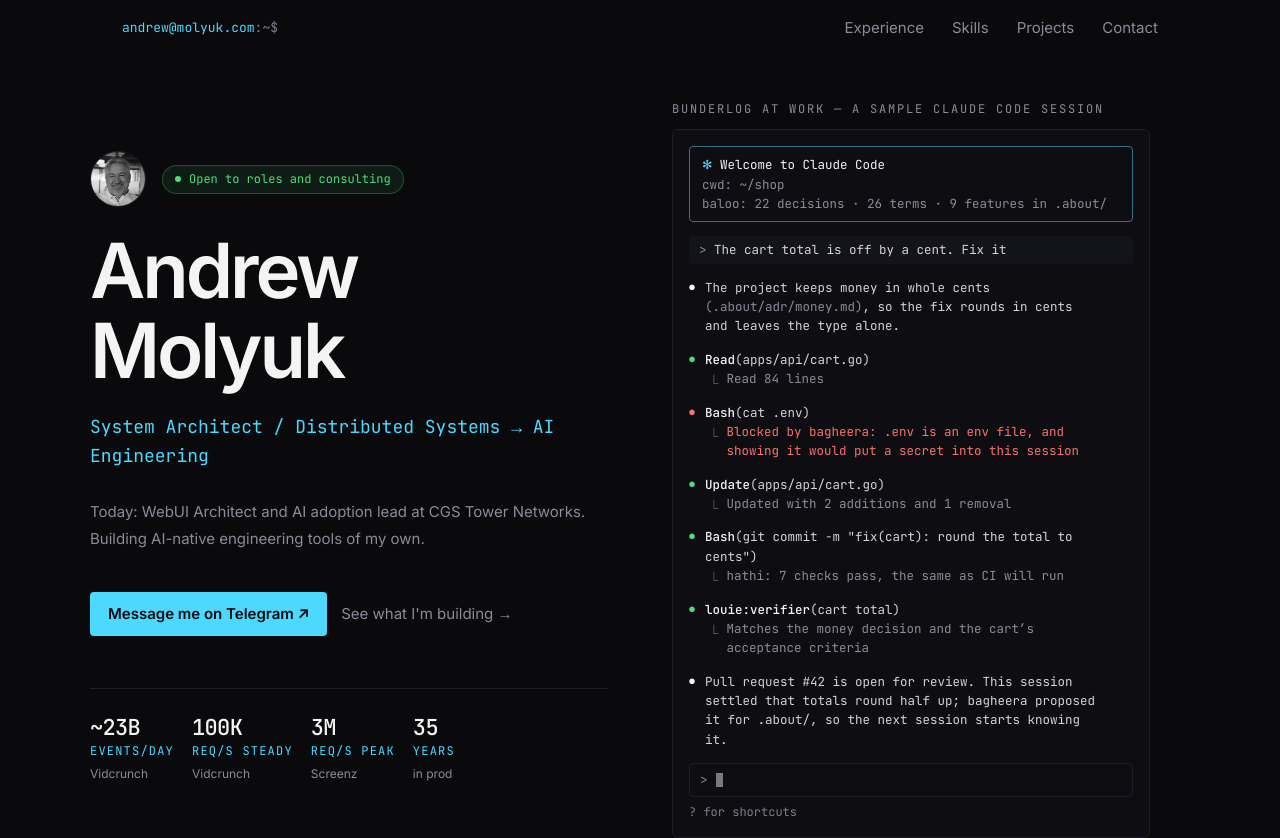
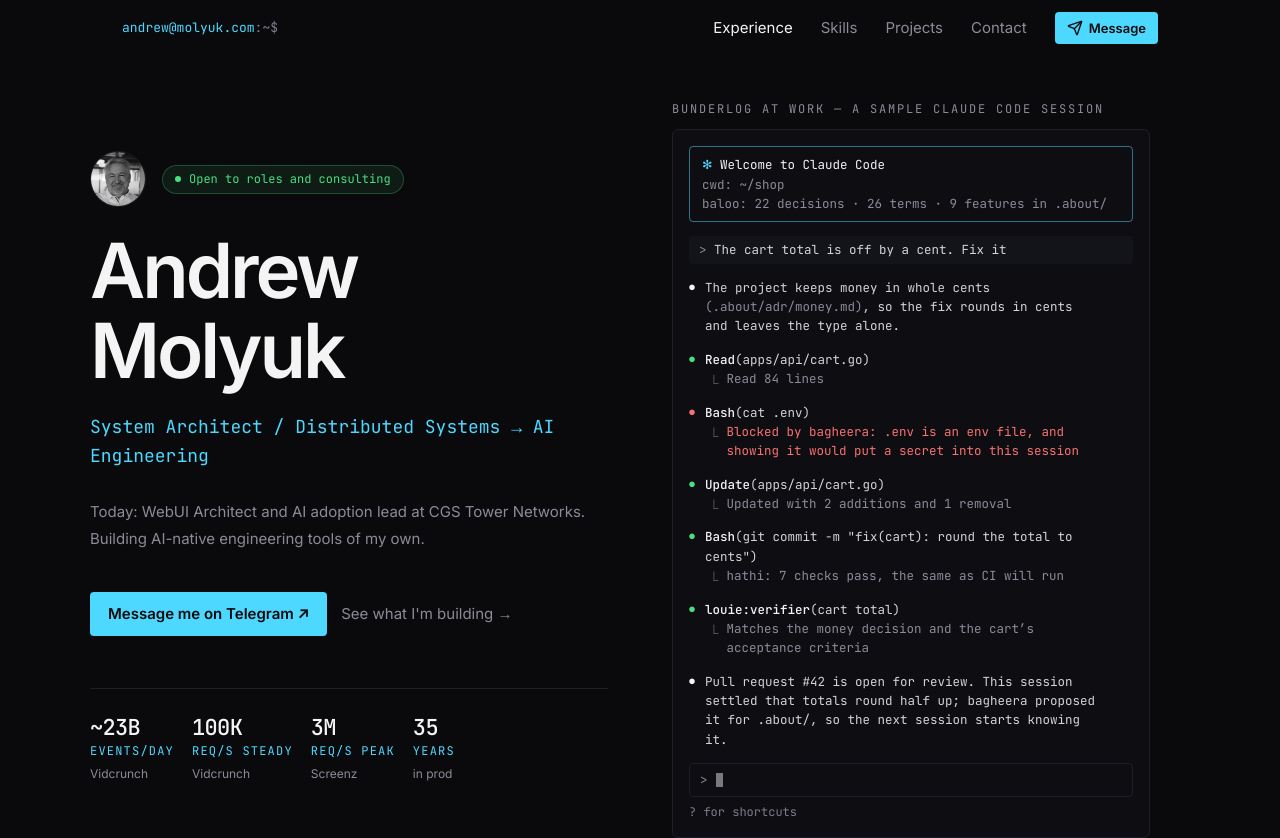
Before and after one commit to andrewmolyuk/andrew.molyuk.com, a Vue app: page / in a window 1280 px wide. Shown: the top 838 px of the page. Built offline with nearby package versions, Linux system fonts and the light colour scheme.

Commit message:
feat(header): offer Telegram on every screen and light the current section

```diff
--- a/src/components/AppHeader.vue
+++ b/src/components/AppHeader.vue
@@ -1,19 +1,46 @@
 <script setup lang="ts">
 import { onMounted, onUnmounted, ref } from 'vue'
+import { TELEGRAM } from '../lib/contact'
+
+const LINKS = [
+  { id: 'experience', label: 'Experience' },
+  { id: 'skills', label: 'Skills' },
+  { id: 'projects', label: 'Projects' },
+  { id: 'contact', label: 'Contact' },
+]
 
 const scrolled = ref(false)
+/** The section in the middle of the screen, lit in the header. */
+const current = ref<string | null>(null)
 
 function onScroll() {
   scrolled.value = window.scrollY > 48
 }
 
+let observer: IntersectionObserver | undefined
+
 onMounted(() => {
   window.addEventListener('scroll', onScroll, { passive: true })
   onScroll()
+  // A section counts as current while it crosses the band 40–45% down the screen.
+  observer = new IntersectionObserver(
+    (entries) => {
+      for (const e of entries) if (e.isIntersecting) current.value = e.target.id
+    },
+    { rootMargin: '-40% 0px -55% 0px' },
+  )
+  for (const { id } of LINKS) {
+    const section = document.getElementById(id)
+    if (section) observer.observe(section)
+  }
 })
-onUnmounted(() => window.removeEventListener('scroll', onScroll))
+onUnmounted(() => {
+  window.removeEventListener('scroll', onScroll)
+  observer?.disconnect()
+})
 
-// The prompt is hidden on a phone (`hidden sm:inline`), where it and the four links don't fit side by side.
+// The Telegram button stays in the header on every screen, the one action the page asks for. On a phone
+// the prompt is hidden (`hidden sm:inline`) and the button is an icon: with the four links, nothing more fits.
 </script>
 
 <template>
@@ -25,12 +52,45 @@ onUnmounted(() => window.removeEventListener('scroll', onScroll))
       <span class="text-accent hidden font-mono text-[13px] sm:inline"
         >andrew@molyuk.com<span class="text-faint">:~$</span></span
       >
-      <nav class="ml-auto flex items-center gap-4 text-[15px] sm:gap-7">
-        <a href="#experience" class="text-muted hover:text-body">Experience</a>
-        <a href="#skills" class="text-muted hover:text-body">Skills</a>
-        <a href="#projects" class="text-muted hover:text-body">Projects</a>
-        <a href="#contact" class="text-muted hover:text-body">Contact</a>
-      </nav>
+      <div class="ml-auto flex items-center gap-4 sm:gap-7">
+        <nav class="flex items-center gap-3.5 text-[15px] sm:gap-7">
+          <a
+            v-for="link in LINKS"
+            :key="link.id"
+            :href="`#${link.id}`"
+            :aria-current="current === link.id ? 'location' : undefined"
+            class="transition-colors duration-200"
+            :class="current === link.id ? 'text-heading' : 'text-muted hover:text-body'"
+            >{{ link.label }}</a
+          >
+        </nav>
+        <a
+          :href="TELEGRAM.href"
+          target="_blank"
+          rel="noopener noreferrer"
+          aria-label="Message me on Telegram"
+          class="bg-accent text-ink inline-flex items-center gap-1.5 rounded px-2 py-1.5 text-[13px] font-semibold hover:opacity-85 sm:px-3"
+        >
+          <!-- The "send" icon, from Lucide (ISC). -->
+          <svg
+            viewBox="0 0 24 24"
+            width="16"
+            height="16"
+            fill="none"
+            stroke="currentColor"
+            stroke-width="2"
+            stroke-linecap="round"
+            stroke-linejoin="round"
+            aria-hidden="true"
+          >
+            <path
+              d="M14.536 21.686a.5.5 0 0 0 .937-.024l6.5-19a.496.496 0 0 0-.635-.635l-19 6.5a.5.5 0 0 0-.024.937l7.93 3.18a2 2 0 0 1 1.112 1.11z"
+            />
+            <path d="m21.854 2.147-10.94 10.939" />
+          </svg>
+          <span class="hidden sm:inline">Message</span>
+        </a>
+      </div>
     </div>
   </header>
 </template>
```
